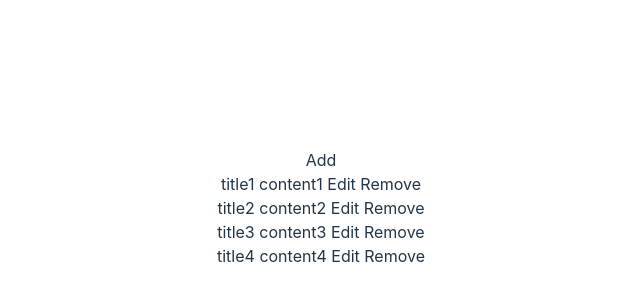
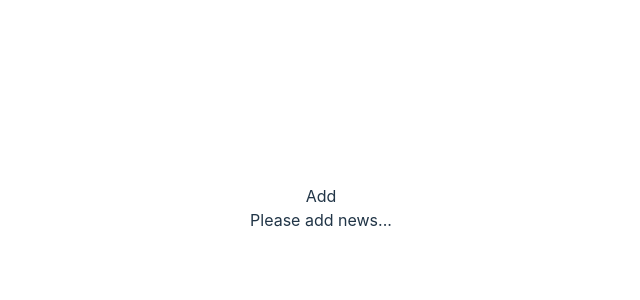
Before and after one commit to gordienkodev/seotlt-task, a React (Vite) app: page / in a window 1280 px wide. Shown: the part 192-492 px from the top of the page, without its empty margins (319-959 px from the left). Built offline with nearby package versions, Linux system fonts and the light colour scheme.

Commit message:
feat: add localstorage

```diff
--- a/src/App.tsx
+++ b/src/App.tsx
@@ -2,19 +2,22 @@ import { useEffect, useState } from 'react';
 import './App.css';
 import { NewsList } from './components/NewsList';
 import { NewsForm } from './components/NewsForm';
+import { getNews, saveNews } from './utils/newsStorage';
 
 function App() {
   const [newsList, setNewsList] = useState<{ id: number; title: string; content: string }[]>([]);
   const [showForm, setShowForm] = useState<boolean>(false);
 
   useEffect(() => {
-    setNewsList([
-      { id: 1, title: 'title1', content: 'content1' },
-      { id: 2, title: 'title2', content: 'content2' },
-      { id: 3, title: 'title3', content: 'content3' },
-      { id: 4, title: 'title4', content: 'content4' },
-    ]);
+    const storedNews = getNews();
+    setNewsList(storedNews);
   }, []);
+
+  useEffect(() => {
+    if (newsList.length > 0) {
+      saveNews(newsList);
+    }
+  }, [newsList]);
 
   const handleButton = () => {
     setShowForm((prev) => !prev);
--- /dev/null
+++ b/src/utils/newsStorage.ts
@@ -0,0 +1,10 @@
+const STORAGE_KEY = 'newsList';
+
+export const getNews = (): { id: number; title: string; content: string }[] => {
+    const storedNews = localStorage.getItem(STORAGE_KEY);
+    return storedNews ? JSON.parse(storedNews) : [];
+};
+
+export const saveNews = (newsList: { id: number; title: string; content: string }[]) => {
+    localStorage.setItem(STORAGE_KEY, JSON.stringify(newsList));
+};
```
Also changed, not shown: src/index.css (line endings or trailing spaces).
